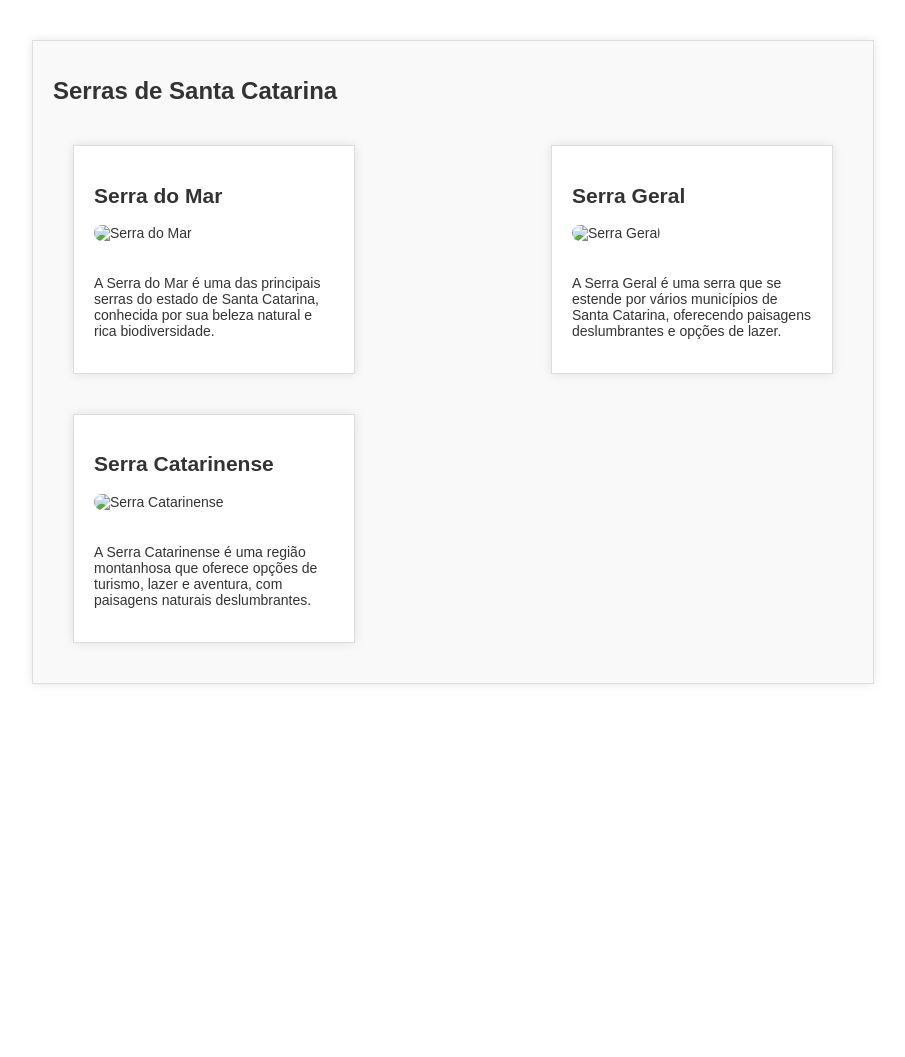
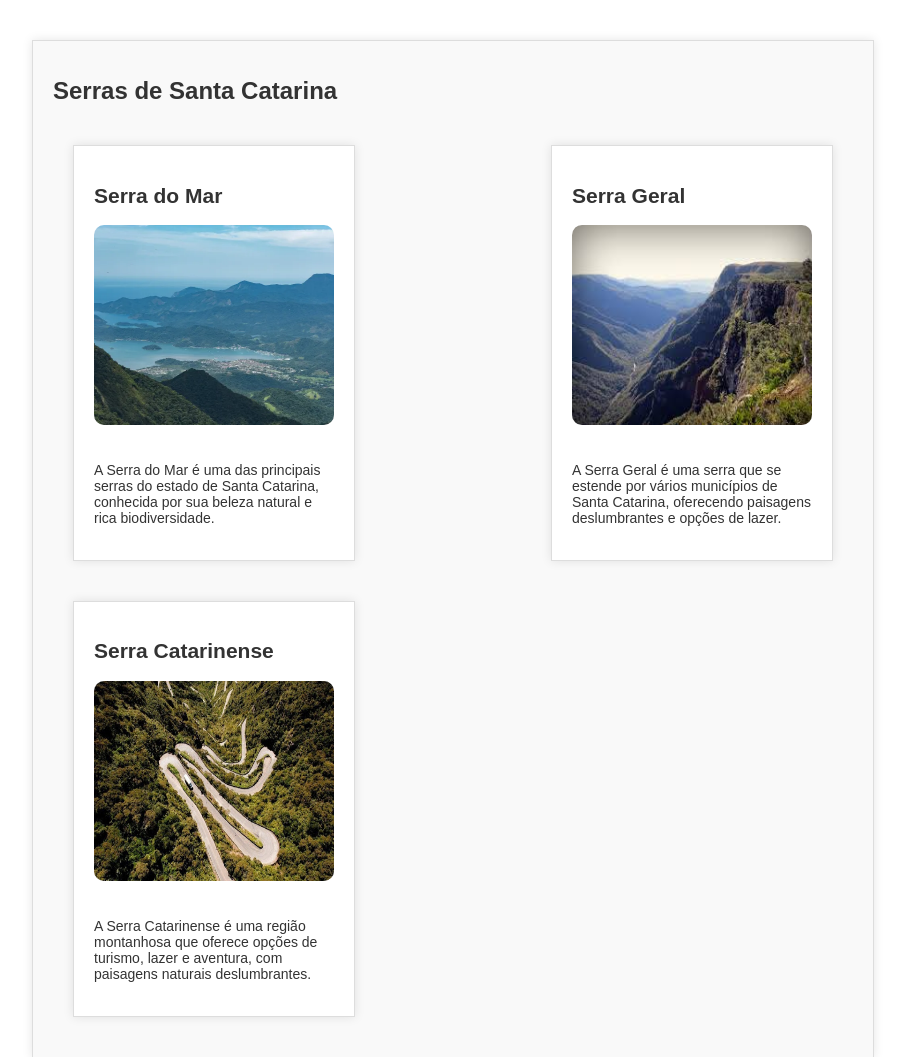
Before and after one commit to S4ntos25/serra.sc, a plain HTML site: page index.html in a window 1280 px wide. Shown: the top 1057 px of the page, without its empty margins (187-1092 px from the left). Before the commit the page ends 800 px from the top, so only its background shows below. Drawn offline with Linux system fonts and the light colour scheme.

Commit message:
Update index.html

```diff
--- a/index.html
+++ b/index.html
@@ -53,17 +53,17 @@
     <div class="serras">
       <div class="serra">
         <h2>Serra do Mar</h2>
-        <img class="imagem" src="img/mar.webp" alt="Serra do Mar">
+        <img class="imagem" src="mar.webp" alt="Serra do Mar">
         <p>A Serra do Mar é uma das principais serras do estado de Santa Catarina, conhecida por sua beleza natural e rica biodiversidade.</p>
       </div>
       <div class="serra">
         <h2>Serra Geral</h2>
-        <img class="imagem" src="img/geral.jpg" alt="Serra Geral">
+        <img class="imagem" src="geral.jpg" alt="Serra Geral">
         <p>A Serra Geral é uma serra que se estende por vários municípios de Santa Catarina, oferecendo paisagens deslumbrantes e opções de lazer.</p>
       </div>
       <div class="serra">
         <h2>Serra Catarinense</h2>
-        <img class="imagem" src="img/Serra-do-Rio-do-Rastro.jpg" alt="Serra Catarinense">
+        <img class="imagem" src="Serra-do-Rio-do-Rastro.jpg" alt="Serra Catarinense">
         <p>A Serra Catarinense é uma região montanhosa que oferece opções de turismo, lazer e aventura, com paisagens naturais deslumbrantes.</p>
       </div>
     </div>
```
